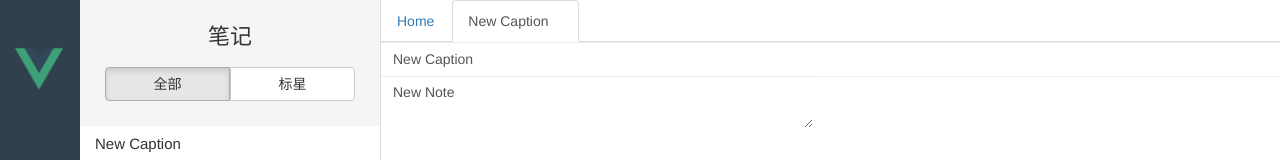
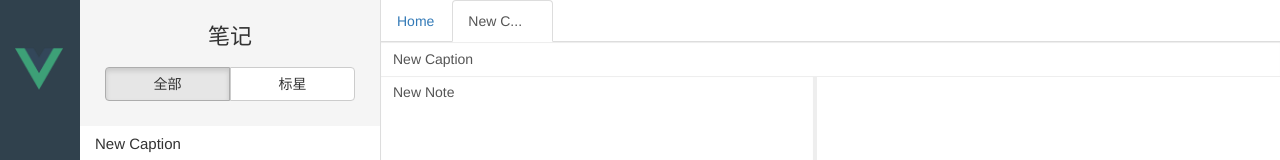
Before and after one commit to hmhao/vue-notes-app, a Vue app: page / in a window 1280 px wide. Both pictures are taken after a click on the icon 33 px from the left and 207 px from the top of the page. Shown: the top 160 px of the page. Built offline with nearby package versions, Linux system fonts and the light colour scheme; a web font is replaced by a local one.

Commit message:
修复编辑区的大小和渲染

```diff
--- a/src/components/Editor.vue
+++ b/src/components/Editor.vue
@@ -1,27 +1,37 @@
 <template>
   <div id="note-editor">
     <input
-      :value="activeNoteTitle"
+      :value="note.title"
       @input="editTitle"
       @blur="saveNote"
-      type="text" class="form-control input-title">
+      type="text" class="form-control note-input-title">
     <textarea
-      :value="activeNoteText"
+      :value="note.text"
       @input="editNote"
       @blur="saveNote"
       @keydown.ctrl.83.prevent.stop=""
       @keyup.ctrl.83.prevent.stop="saveNote"
       class="form-control note-raw-text">
     </textarea>
-    <div class="note-render-html" v-html="activeNoteRender"></div>
+    <div class="note-render-html" v-html="note.renderHtml"></div>
   </div>
 </template>
 
 <script>
-import { mapGetters, mapActions } from 'vuex'
+import { mapActions } from 'vuex'
 
 export default {
-  computed: mapGetters(['activeNoteID', 'activeNoteTitle', 'activeNoteText', 'activeNoteRender']),
+  props: {
+    note: {
+      type: Object,
+      required: true,
+      default: {
+        title: '',
+        text: '',
+        renderHtml: ''
+      }
+    }
+  },
   // 映射 this.editNote() 为 this.$store.dispatch('EDIT_NOTE')
   methods: mapActions(['editTitle', 'editNote', 'saveNote'])
 }
--- a/src/components/NotesList.vue
+++ b/src/components/NotesList.vue
@@ -55,16 +55,6 @@ export default {
     }
   },
   // 映射 this.updateActiveNote() 为 this.$store.dispatch('SET_ACTIVE_NOTE')
-  methods: mapActions(['updateActiveNote']),
-  // 自定义过滤器
-  filters: {
-    truncate: function (value, maxlen = 20) {
-      let v = value.trim()
-      if (v.length > maxlen) {
-        v = v.substring(0, maxlen) + '...'
-      }
-      return v
-    }
-  }
+  methods: mapActions(['updateActiveNote'])
 }
 </script>
--- a/src/components/Tabs.vue
+++ b/src/components/Tabs.vue
@@ -3,8 +3,8 @@
     <div class="tab-header">
       <ul class="nav nav-tabs" style="height: 42px;">
         <li v-for="(tab, index) in tabs" :class="{active: active == index}">
-          <a @click="active = index" href="javascript:void(0)">
-            {{tab.title}}
+          <a @click="active = index" href="javascript:void(0)" :title="tab.title">
+            {{tab.title | truncate(5)}}
             <a v-if="index > 0" @click.stop="close(tab)" href="javascript:void(0)">
               <i class="glyphicon glyphicon-remove"></i>
             </a>
@@ -16,7 +16,7 @@
       <div v-for="(tab, index) in tabs"
           :class="[active == index ? 'in active' : '']"
           class="tab-pane fade">
-        <editor v-if="index > 0"></editor>
+        <editor v-if="index > 0" :note="tab"></editor>
         <timeline v-else></timeline>
       </div>
     </div>
@@ -67,7 +67,6 @@ export default {
       })
     }
   },
-
   watch: {
     active (index, oldIndex) {
       if (this.tabs[index] !== this.activeNote) {
--- /dev/null
+++ b/src/filters/index.js
@@ -0,0 +1,4 @@
+import Vue from 'vue'
+import truncate from './truncate'
+
+Vue.use(truncate)
--- /dev/null
+++ b/src/filters/truncate.js
@@ -0,0 +1,18 @@
+export default {
+  install (Vue) {
+    /**
+     *
+     * @param {String} text
+     * @param {Number} length
+     * @param {String} clamp
+     *
+     */
+    Vue.filter('truncate', function (value, maxlen = 20, clamp = '...') {
+      let v = value.trim()
+      if (v.length > maxlen) {
+        v = v.substring(0, maxlen) + clamp
+      }
+      return v
+    })
+  }
+}
--- a/src/main.js
+++ b/src/main.js
@@ -2,6 +2,7 @@
 // (runtime-only or standalone) has been set in webpack.base.conf with an alias.
 import Vue from 'vue'
 import store from './vuex/store'
+import filters from './filters'
 import App from './App'
 
 Vue.config.productionTip = false
--- a/src/vuex/getters.js
+++ b/src/vuex/getters.js
@@ -2,10 +2,6 @@
 const getters = {
   notes: state => state.notes,
   activeNote: state => state.activeNote,
-  activeNoteID: state => state.activeNote.id,
-  activeNoteTitle: state => state.activeNote.title,
-  activeNoteText: state => state.activeNote.text,
-  activeNoteRender: state => state.renderHtml,
   showNotesList: state => state.showNotesList
 }
 
--- a/src/vuex/mutations.js
+++ b/src/vuex/mutations.js
@@ -1,5 +1,6 @@
 import marked from 'marked'
 import Cache from './cache'
+import utils from './utils'
 
 const cache = new Cache()
 let AUTO_SAVE_TIMER = 0
@@ -17,7 +18,8 @@ const mutations = {
       text: 'New Note',
       favorite: false,
       createtime: now,
-      updatetime: now
+      updatetime: now,
+      renderHtml: ''
     }
     state.notes.push(newNote) // push 到笔记列表里去
     state.activeNote = newNote // 把新建的这条笔记设为当前笔记
@@ -42,13 +44,13 @@ const mutations = {
   },
 
   RENDER_NOTE (state) { // 渲染笔记
-    state.renderHtml = marked(state.activeNote.text || '')
+    state.activeNote.renderHtml = marked(state.activeNote.text || '')
   },
 
   SAVE_NOTE (state) { // 保存当前笔记
     clearTimeout(AUTO_SAVE_TIMER)
     let autoSave = state.$lfConfig.autoSave
-    let note = state.activeNote
+    let note = utils.omit(state.activeNote, 'renderHtml')
     if (note.id && cache.haveChange(note)) { // 当前编辑笔记及笔记内容发生改变时
       note.updatetime = Date.now()
       state.$lf.setItem(note.id, note).then(function (value) {
--- a/src/vuex/store.js
+++ b/src/vuex/store.js
@@ -26,7 +26,6 @@ const state = {
   $lfConfig: lfConfig, // 离线数据库配置
   notes: [], // 笔记列表包含了 NodesList 组件要渲染的 notes 对象
   activeNote: {}, // 当前笔记则包含当前选中的笔记对象，多个组件都需要这个对象
-  renderHtml: '',
   showNotesList: true
 }
 
--- /dev/null
+++ b/src/vuex/utils.js
@@ -0,0 +1,25 @@
+const pick = function (obj, keys = []) {
+  let result = {}
+  if (obj == null) return result
+  for (let i = 0, len = keys.length, key, value; i < len; i++) {
+    key = keys[i]
+    value = obj[key]
+    if (key in obj) {
+      result[key] = value
+    }
+  }
+  return result
+}
+
+const omit = function (obj, keys = []) {
+  let result = {}
+  if (obj == null) return result
+  return pick(obj, Object.keys(obj).filter(function (k) {
+    return keys.indexOf(k) === -1
+  }))
+}
+
+export default {
+  pick,
+  omit
+}
--- a/static/css/styles.css
+++ b/static/css/styles.css
@@ -78,8 +78,8 @@ body {
 }
 
 #notes-list .container {
-  height: calc(100% - 137px);
-  max-height: calc(100% - 137px);
+  height: calc(100% - 126px);
+  max-height: calc(100% - 126px);
   overflow: auto;
   width: 100%;
   padding: 0;
@@ -113,7 +113,15 @@ body {
   transform: translateX(0px);
 }
 
-#note-editor .input-title {
+.tab-content {
+  height: calc(100% - 42px);
+}
+
+#note-editor, .tab-content > .tab-pane {
+  height: 100%;
+}
+
+#note-editor .note-input-title {
   border: 0;
   border-radius: 0;
 }
@@ -123,7 +131,7 @@ body {
   border-radius: 0;
   float: left;
   width: 48%;
-  height: 95%;
+  height: 100%;
 }
 
 #note-editor .note-render-html {
@@ -132,8 +140,13 @@ body {
   padding-left: 12px;
   float: left;
   width: 52%;
-  height: 95%;
+  height: 100%;
   overflow: scroll;
+}
+
+#note-editor .note-raw-text,
+#note-editor .note-render-html {
+  height: calc(100% - 34px);
 }
 
 #note-editor .note-timeline-mask {
```
Also changed, not shown: .eslintrc.js.
